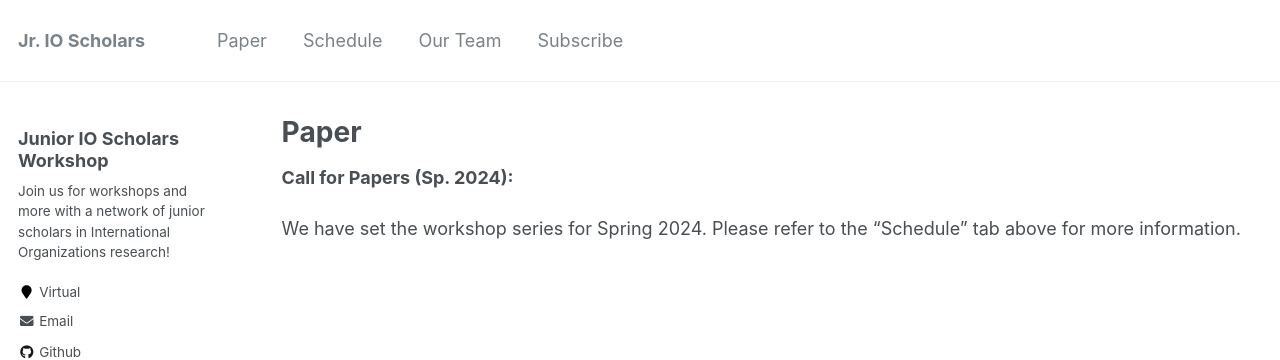
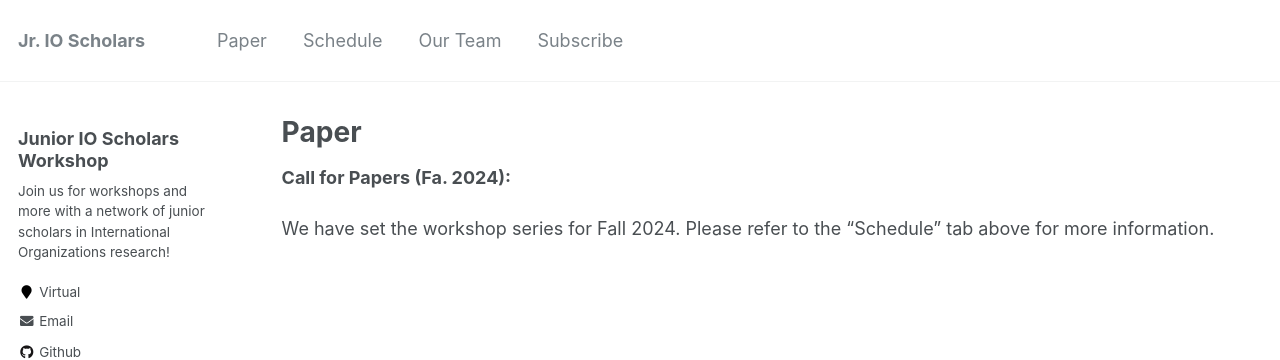
Before and after one commit to IO-workshop/IO-workshop.github.io, a Jekyll site: the page built from _pages/paper.md, in a window 1280 px wide. Shown: the top 360 px of the page. Built offline with Jekyll 4.4.1, drawn with Linux system fonts in a browser that asks for light colours.

Commit message:
Update paper.md

```diff
--- a/_pages/paper.md
+++ b/_pages/paper.md
@@ -5,9 +5,9 @@ permalink: /paper/
 author_profile: true
 ---
 
-**Call for Papers (Sp. 2024):**
+**Call for Papers (Fa. 2024):**
 
-We have set the workshop series for Spring 2024. Please refer to the "Schedule" tab above for more information.
+We have set the workshop series for Fall 2024. Please refer to the "Schedule" tab above for more information.
 
 <!-- The Junior IO Scholars Workshop is a virtual, interdisciplinary, graduate-student-run workshop where graduate students, pre- and post-docs, and junior faculty can present and solicit feedback on their work. This workshop will be an opportunity to receive substantive feedback from peers and leaders in the field, and to develop a community of scholars with shared research interests. We are excited to be soliciting calls for participation for our second year!
 
```
